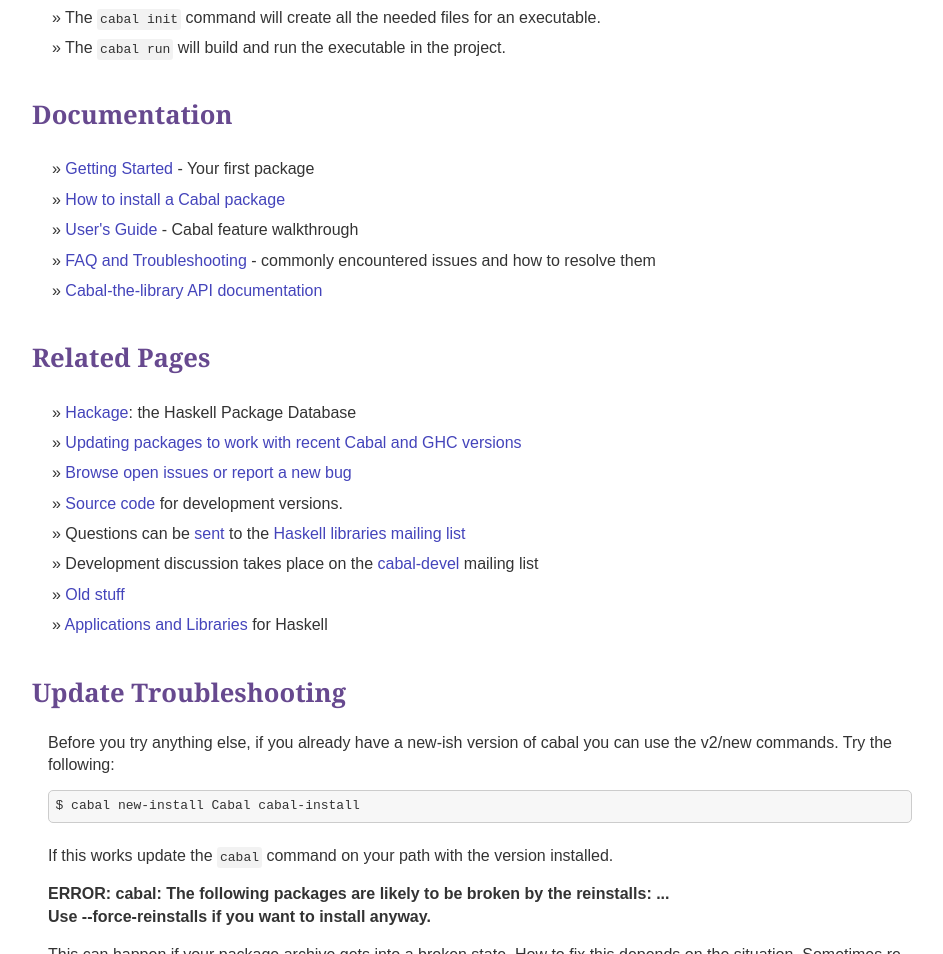
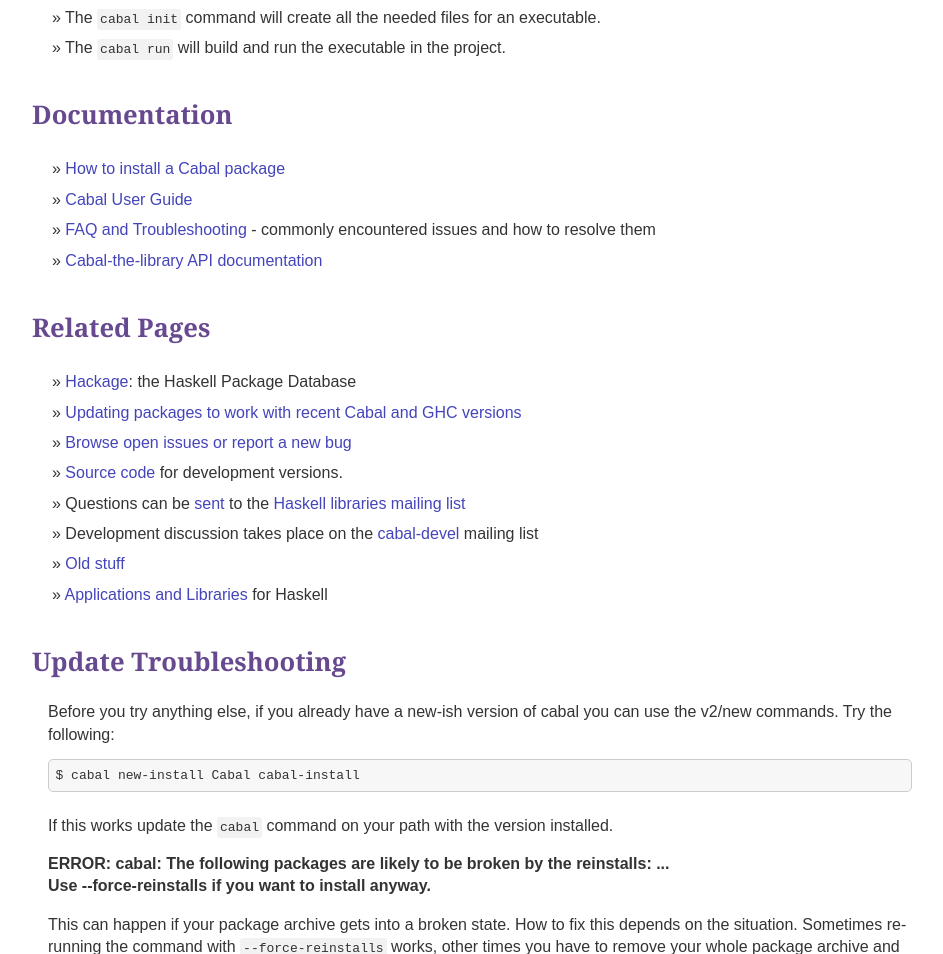
Before and after one commit to haskell/cabal-website, a plain HTML site: page index.html in a window 1280 px wide. Shown: the part 1144-2098 px from the top of the page, without its empty margins (168-1111 px from the left). Drawn offline with Linux system fonts and the light colour scheme.

Commit message:
home: link directly to User Guide, drop a link that no longer works

```diff
--- a/index.html
+++ b/index.html
@@ -86,9 +86,8 @@
 
     <h2>Documentation</h2>
     <ul>
-      <li><a href="https://www.haskell.org/cabal/users-guide/developing-packages.html">Getting Started</a> - Your first package</li>
       <li><a href="http://haskell.org/haskellwiki/Cabal/How_to_install_a_Cabal_package">How to install a Cabal package</a></li>
-      <li><a href="users-guide/">User's Guide</a> - Cabal feature walkthrough</li>
+      <li><a href="https://cabal.readthedocs.io">Cabal User Guide</a></li>
       <li><a href="FAQ.html">FAQ and Troubleshooting</a> - commonly encountered issues and how to resolve them</li>
       <li><a href="release/cabal-latest/doc/API/Cabal/">Cabal-the-library API documentation</a></li>
     </ul>
```
